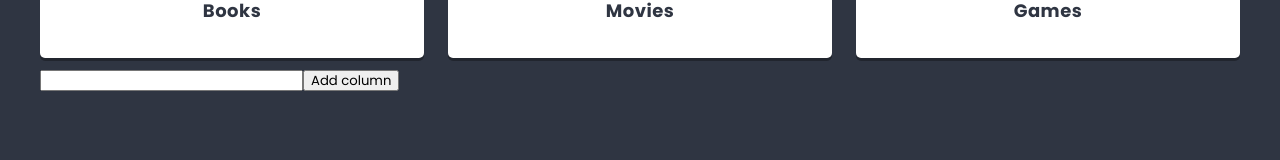
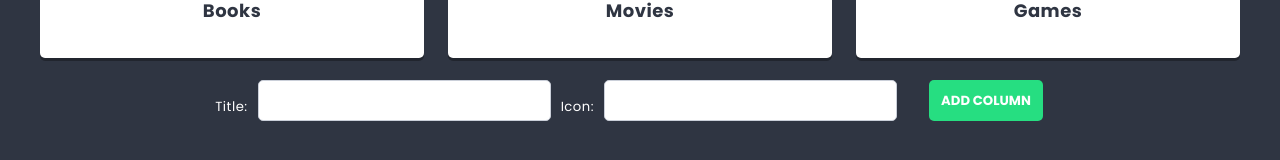
Before and after one commit to Bregoric/FirstAppReact, a React (Create React App) app: page / in a window 1280 px wide. Shown: the part 582-742 px from the top of the page. Built offline with nearby package versions, Linux system fonts and the light colour scheme.

Commit message:
Add addingColumn with styles

```diff
--- /dev/null
+++ b/src/components/ColumnForm/ColumnForm.js
@@ -0,0 +1,26 @@
+import styles from './ColumnForm.module.scss';
+import { useState } from 'react';
+import TextInput from '../TextInput/TextInput';
+import Button from '../Button/Button';
+
+const ColumnForm = props => {
+    const [title, setTitle] = useState('');
+    const [icon, setIcon] = useState('');
+    const handleSubmit = e => {
+        e.preventDefault();
+        props.action({ title: title, icon: icon });
+        setTitle('');
+        setIcon('');
+    };
+
+    return ( <form className={styles.columnForm} onSubmit = { handleSubmit } >
+    Title:
+      <div className={styles.padding}><TextInput value={title} onChange={(e) => setTitle(e.target.value)} /></div>
+      Icon:
+      <div className={styles.padding}><TextInput value={icon} onChange={(e) => setIcon(e.target.value)} /></div>
+      <div className={styles.padding}><Button>Add column</Button></div>
+        </form >
+    );
+};
+
+export default ColumnForm;
--- /dev/null
+++ b/src/components/ColumnForm/ColumnForm.module.scss
@@ -0,0 +1,16 @@
+@import '../../styles/settings.scss';
+.columnForm {
+    display: flex;
+    justify-content: center;
+    align-items: center;
+}
+
+.padding {
+    padding: 10px;
+}
+
+@media all and (max-width: 690px) {
+    .columnForm {
+        flex-direction: column;
+    }
+}
--- a/src/components/List/List.js
+++ b/src/components/List/List.js
@@ -1,7 +1,8 @@
 import styles from './List.module.scss';
 import Column from '../Column/Column';
-import { useEffect, useState } from 'react';
+import {useState } from 'react';
 import shortid from 'shortid';
+import ColumnForm from '../ColumnForm/ColumnForm';
 
 const List = () => {
     const [columns, setColumns] = useState([
@@ -9,14 +10,9 @@ const List = () => {
         { id: 2, title: 'Movies', icon: 'film' },
         { id: 3, title: 'Games', icon: 'gamepad' }
     ]);
-
-    const [value, setValue] = useState('');
-
-    const handleSubmit = e => {
-        e.preventDefault();
-        setColumns([...columns, { id: shortid(), title: value }]);
-        setValue('');
-    };
+    const addColumn = newColumn => {
+		setColumns([...columns, { id: shortid(), title: newColumn.title }]);
+};
 
 
     return (
@@ -28,10 +24,7 @@ const List = () => {
           <section className={styles.columns}>
           {columns.map(column => <Column key={column.id} title={column.title} icon={column.icon} />)}
           </section>
-          <form onSubmit={handleSubmit}>
-    <input type="text"  value={value} onChange={e => setValue(e.target.value)}/>
-    <button>Add column</button>
-</form>
+          <ColumnForm action={addColumn} />
       </div>
     );
   };
```
